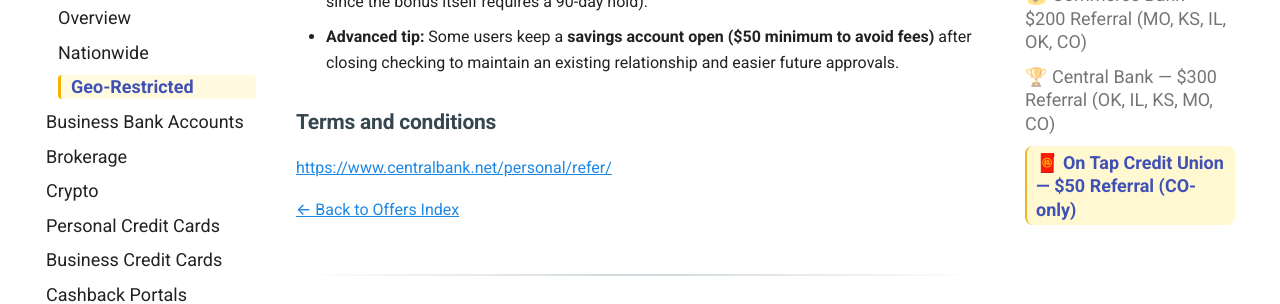
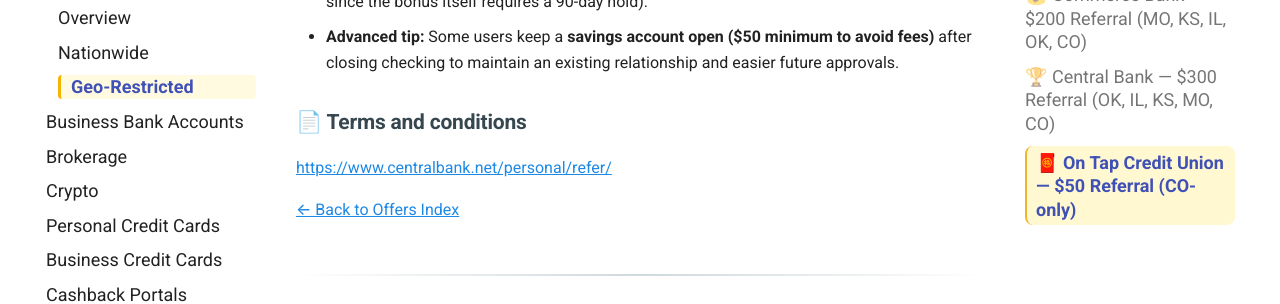
Before and after one commit to whispersofzephyr/favolinkhub-site, an MkDocs documentation site: the page built from docs/personal-bank-geo.md, in a window 1280 px wide and 900 px high, scrolled down 5240 px. Shown: the part 330-634 px from the top of the window. Built offline with MkDocs 1.6.1 and Material for MkDocs 9.7.7, drawn with Linux system fonts in a browser that asks for light colours.

```diff
--- a/docs/personal-bank-geo.md
+++ b/docs/personal-bank-geo.md
@@ -180,7 +180,7 @@ Make sure you **register through ReferLive first** before opening the account
 - **Early account closure fee:** $25 if the account is closed within **90 days** (generally irrelevant since the bonus itself requires a 90-day hold).
 - **Advanced tip:** Some users keep a **savings account open ($50 minimum to avoid fees)** after closing checking to maintain an existing relationship and easier future approvals.
 
-### Terms and conditions
+### 📄 Terms and conditions
 [https://www.centralbank.net/personal/refer/](Terms: https://www.centralbank.net/personal/refer/)
 
 --8<-- "snippets/back-to-list.md"
```
